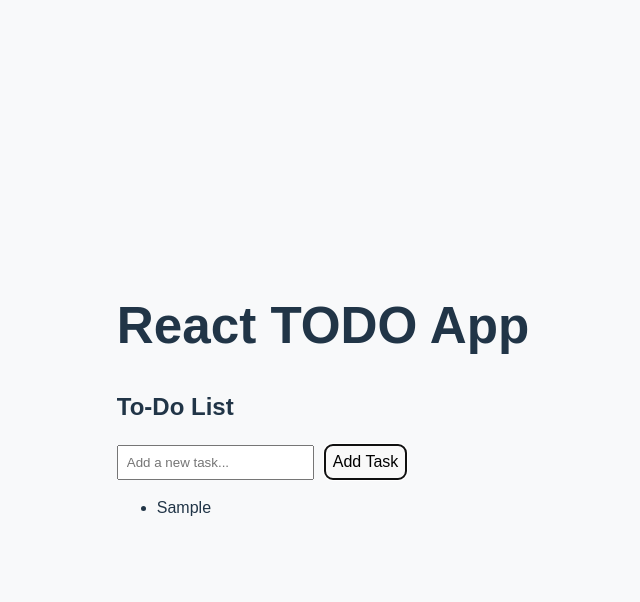
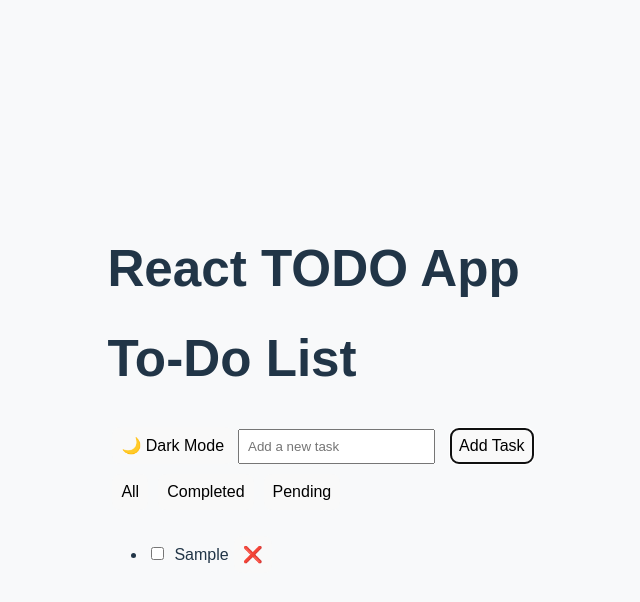
Before and after one commit to Heisen13/IT3R1_ADET_PIT2, a React (Vite) app: page / in a window 1280 px wide. Both pictures are taken after typing "Sample" into the empty fields and a click on the button "Add Task". Shown: the top 602 px of the page, without its empty margins (317-957 px from the left). Built offline with nearby package versions, Linux system fonts and the light colour scheme.

Commit message:
Adding Features

```diff
--- a/src/App.css
+++ b/src/App.css
@@ -24,3 +24,16 @@
   padding: 8px;
   cursor: pointer;
 }
+body.dark-mode {
+  background-color: #222;
+  color: white;
+}
+
+.completed {
+  text-decoration: line-through;
+  color: gray;
+}
+
+.container button {
+  margin: 5px;
+}
--- a/src/TodoList.jsx
+++ b/src/TodoList.jsx
@@ -1,30 +1,98 @@
-import { useState } from "react";
+import { useState, useEffect } from "react";
+import "./App.css"; // Ensure this contains styles for dark mode
+
 export default function TodoList() {
   const [tasks, setTasks] = useState([]);
   const [task, setTask] = useState("");
+  const [filter, setFilter] = useState("all");
+  const [darkMode, setDarkMode] = useState(
+    localStorage.getItem("theme") === "dark"
+  );
+
+  useEffect(() => {
+    document.body.className = darkMode ? "dark-mode" : "";
+    localStorage.setItem("theme", darkMode ? "dark" : "light");
+  }, [darkMode]);
+
+  const addTask = () => {
+    if (task.trim() === "") return;
+    setTasks([...tasks, { text: task, completed: false, editing: false }]);
+    setTask("");
+  };
 
   const removeTask = (index) => {
     setTasks(tasks.filter((_, i) => i !== index));
   };
-    const addTask = () => {
-        if (task.trim() === "") return;
-        setTasks([...tasks, task]);
-        setTask("");
+
+  const toggleComplete = (index) => {
+    setTasks(
+      tasks.map((t, i) =>
+        i === index ? { ...t, completed: !t.completed } : t
+      )
+    );
   };
+
+  const startEditing = (index) => {
+    setTasks(
+      tasks.map((t, i) => (i === index ? { ...t, editing: true } : t))
+    );
+  };
+
+  const saveEdit = (index, newText) => {
+    setTasks(
+      tasks.map((t, i) =>
+        i === index ? { ...t, text: newText, editing: false } : t
+      )
+    );
+  };
+
+  const getFilteredTasks = () => {
+    if (filter === "completed") return tasks.filter((t) => t.completed);
+    if (filter === "pending") return tasks.filter((t) => !t.completed);
+    return tasks;
+  };
+
   return (
-    <div>
-        <h2> To-Do List</h2>
+    <div className={`container ${darkMode ? "dark" : ""}`}>
+      <h1>To-Do List</h1>
+      <button onClick={() => setDarkMode(!darkMode)}>
+        {darkMode ? "☀️ Light Mode" : "🌙 Dark Mode"}
+      </button>
       <input
         type="text"
-        placeholder="Add a new task..."
         value={task}
         onChange={(e) => setTask(e.target.value)}
+        placeholder="Add a new task"
       />
       <button onClick={addTask}>Add Task</button>
+
+      <div>
+        <button onClick={() => setFilter("all")}>All</button>
+        <button onClick={() => setFilter("completed")}>Completed</button>
+        <button onClick={() => setFilter("pending")}>Pending</button>
+      </div>
+
       <ul>
-        {tasks.map((t, index) => (
-        <li key={index} onClick={() => removeTask(index)}>
-        {t}
+        {getFilteredTasks().map((t, index) => (
+          <li key={index} className={t.completed ? "completed" : ""}>
+            {t.editing ? (
+              <input
+                type="text"
+                defaultValue={t.text}
+                onBlur={(e) => saveEdit(index, e.target.value)}
+                autoFocus
+              />
+            ) : (
+              <>
+                <input
+                  type="checkbox"
+                  checked={t.completed}
+                  onChange={() => toggleComplete(index)}
+                />
+                <span onClick={() => startEditing(index)}>{t.text}</span>
+                <button onClick={() => removeTask(index)}>❌</button>
+              </>
+            )}
           </li>
         ))}
       </ul>
```
Lines whose indentation alone changed are shown as unchanged.
